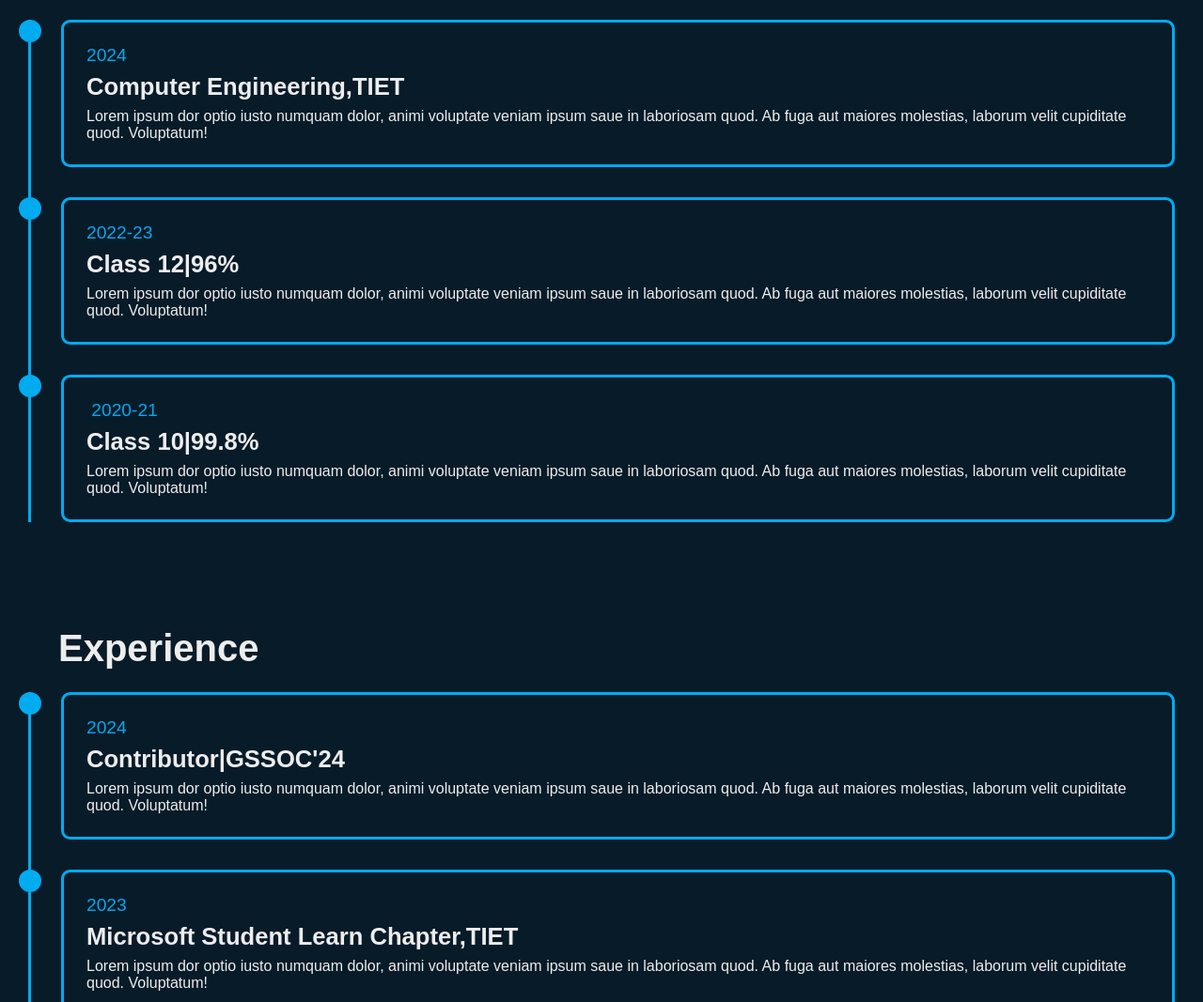
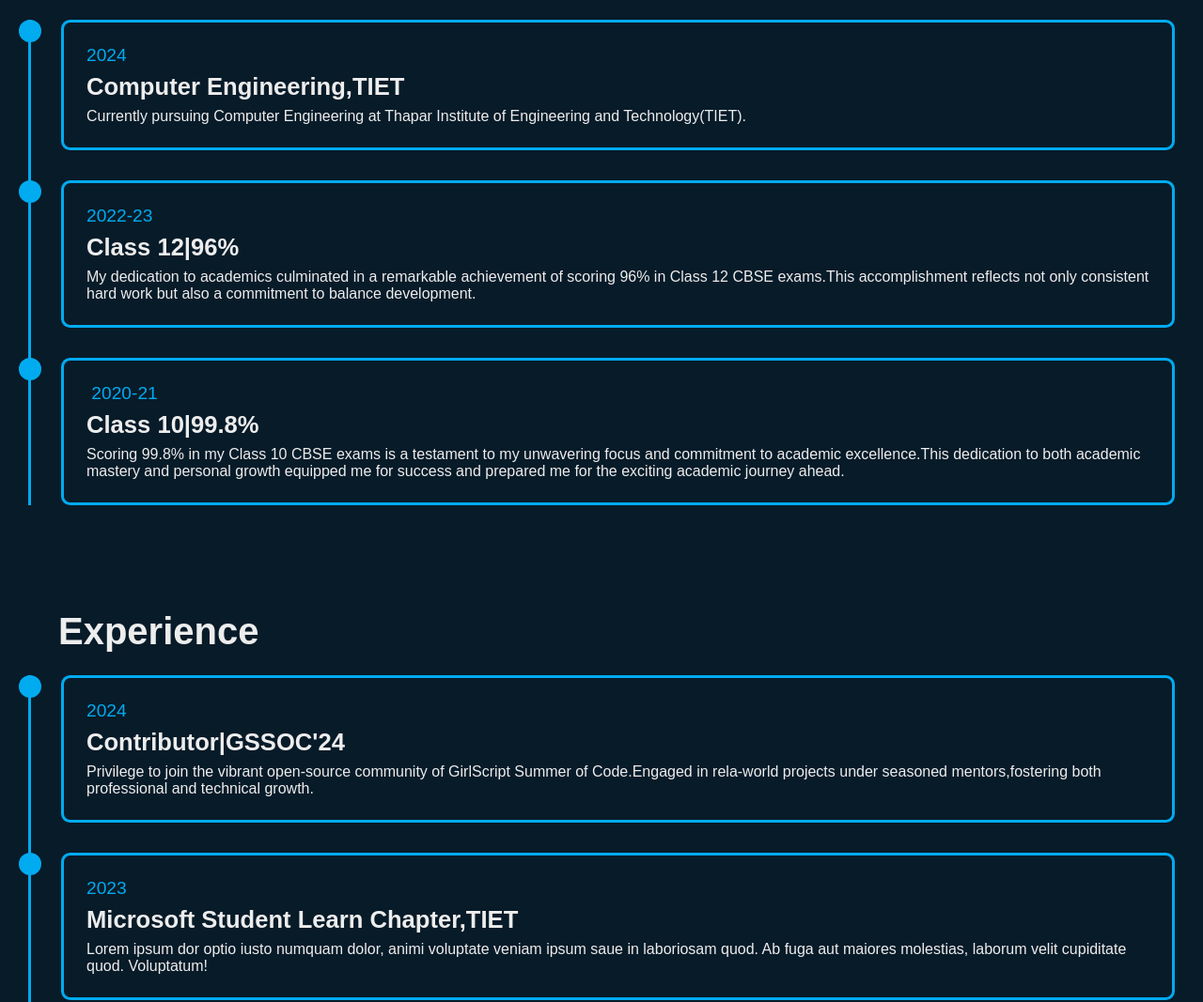
Before and after one commit to priyanshigoyal2801/Portfolio-Website, a plain HTML site: page index.html in a window 1280 px wide. Shown: the part 1000-2067 px from the top of the page at 94% size. Drawn offline with nearby package versions, Linux system fonts and the light colour scheme.

Commit message:
desciption

```diff
--- a/index.html
+++ b/index.html
@@ -25,8 +25,9 @@
             <h1>Hello, I'm Priyanshi</h1>
 
             <h3>Frontend Developer</h3>
-            <p>Lorem ipsum dolor sit amet autem minima, dignissimos aspernatur aperiam doloribus maxime libero qui
-                incidunt in magnam. Cupiditate commodi illo, asperiores in nesciunt odit?</p>
+            <p>I'm a passionate tech enthusiast, constantly on the lookout for the next big thing.I'm driven to learn
+                and push the boundaries of what's possible.I'm eager to leverage my knowledge and contribute to exciting
+                projects that make a positive impact.</p>
             <div class="btn-box">
                 <a href="#">Resume</a>
                 <a href="#">Let's Talk</a>
@@ -49,27 +50,27 @@
                         <div class="content">
                             <div class="year"><i class='bx bxs-calender'></i>2024</div>
                             <h3>Computer Engineering,TIET</h3>
-                            <p>Lorem ipsum dor optio iusto numquam dolor, animi
-                                voluptate veniam ipsum saue in laboriosam quod. Ab fuga aut maiores
-                                molestias, laborum velit cupiditate quod. Voluptatum!</p>
+                            <p>Currently pursuing Computer Engineering at Thapar Institute of Engineering and
+                                Technology(TIET).</p>
                         </div>
                     </div>
                     <div class="education-content">
                         <div class="content">
                             <div class="year"><i class='bx bxs-calender'></i>2022-23</div>
                             <h3>Class 12|96%</h3>
-                            <p>Lorem ipsum dor optio iusto numquam dolor, animi
-                                voluptate veniam ipsum saue in laboriosam quod. Ab fuga aut maiores
-                                molestias, laborum velit cupiditate quod. Voluptatum!</p>
+                            <p>My dedication to academics culminated in a remarkable achievement of scoring 96% in Class
+                                12 CBSE exams.This accomplishment reflects not only consistent hard work but also a
+                                commitment to balance development. </p>
                         </div>
                     </div>
                     <div class="education-content">
                         <div class="content">
                             <div class="year"><i class='bx bxs-calender'></i> 2020-21</div>
                             <h3>Class 10|99.8%</h3>
-                            <p>Lorem ipsum dor optio iusto numquam dolor, animi
-                                voluptate veniam ipsum saue in laboriosam quod. Ab fuga aut maiores
-                                molestias, laborum velit cupiditate quod. Voluptatum!</p>
+                            <p>Scoring 99.8% in my Class 10 CBSE exams is a testament to my unwavering focus and
+                                commitment to academic excellence.This dedication to both academic mastery and personal
+                                growth equipped me for success and prepared me for the exciting academic journey ahead.
+                            </p>
                         </div>
                     </div>
 
@@ -84,9 +85,7 @@
                             <div class="content">
                                 <div class="year"><i class='bx bxs-calender'></i>2024</div>
                                 <h3>Contributor|GSSOC'24</h3>
-                                <p>Lorem ipsum dor optio iusto numquam dolor, animi
-                                    voluptate veniam ipsum saue in laboriosam quod. Ab fuga aut maiores
-                                    molestias, laborum velit cupiditate quod. Voluptatum!</p>
+                                <p>Privilege to join the vibrant open-source community of GirlScript Summer of Code.Engaged in rela-world projects under seasoned mentors,fostering both professional and technical growth.</p>
                             </div>
                         </div>
                         <div class="education-content">
@@ -191,14 +190,15 @@
                     <span class="focus"></span>
                 </div>
                 <div class="btn-box">
-                    <button type="submit" class="btn" >Submit</button>
+                    <button type="submit" class="btn">Submit</button>
                 </div>
             </form>
 
         </h2>
     </section>
     <footer class="footer">
-        <div class="footer-text"><p>Copyright &copy| All Rights Reserved.</p>
+        <div class="footer-text">
+            <p>Copyright &copy| All Rights Reserved.</p>
         </div>
 
     </footer>
```
